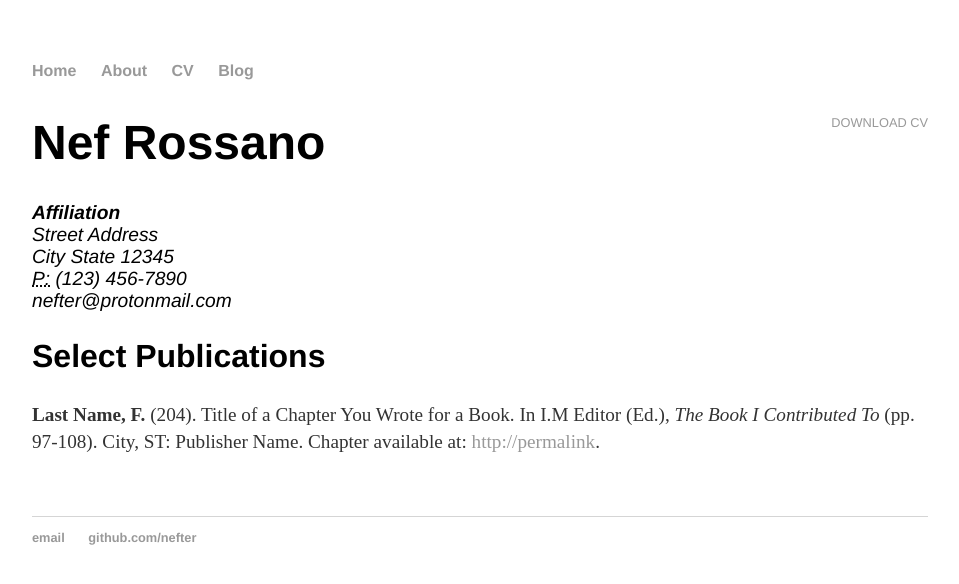
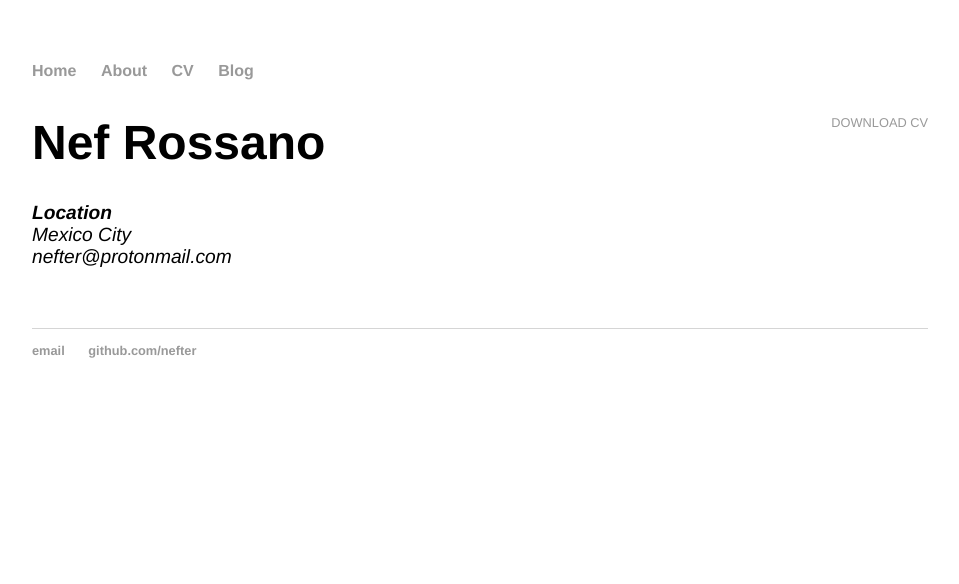
Before and after one commit to nefter/nefter.github.io, a Jekyll site: the page built from cv/index.html, in a window 1280 px wide. Shown: the top 584 px of the page, without its empty margins (160-1119 px from the left). Built offline with Jekyll 4.4.1, drawn with Linux system fonts in a browser that asks for light colours.

Commit message:
Update info

```diff
--- a/cv/index.html
+++ b/cv/index.html
@@ -4,19 +4,12 @@ title: CV of Nef Rossano
 ---
 
 	<div class="cv">
-		<a href="#" class="download" title="Download CV as PDF">Download CV</a>
+		<a href="https://drive.google.com/file/d/1jEATcD_7l_9Mvh_Hpi97DVLdiNUhhAWs/view" class="download" title="Download CV as PDF">Download CV</a>
 					<h1>Nef Rossano</h1>
 					<address>
-					<strong>Affiliation</strong><br>
-					Street Address<br>
-					City State 12345<br>
-					<abbr title="phone">P:</abbr> (123) 456-7890<br>
+					<strong>Location</strong><br>
+					Mexico City<br>
 					<span class="obfuscate">nefter@protonmail.com</span>
 					</address>
 
-					<h2>Select Publications</h2>
-
-					<p><strong>Last Name, F.</strong> (204). Title of a Chapter You Wrote for a Book. In I.M Editor (Ed.), <em>The Book I Contributed To</em> (pp. 97-108). City, ST: Publisher Name. Chapter available at: <a href="#">http://permalink</a>.
-
-
 	</div>
```
